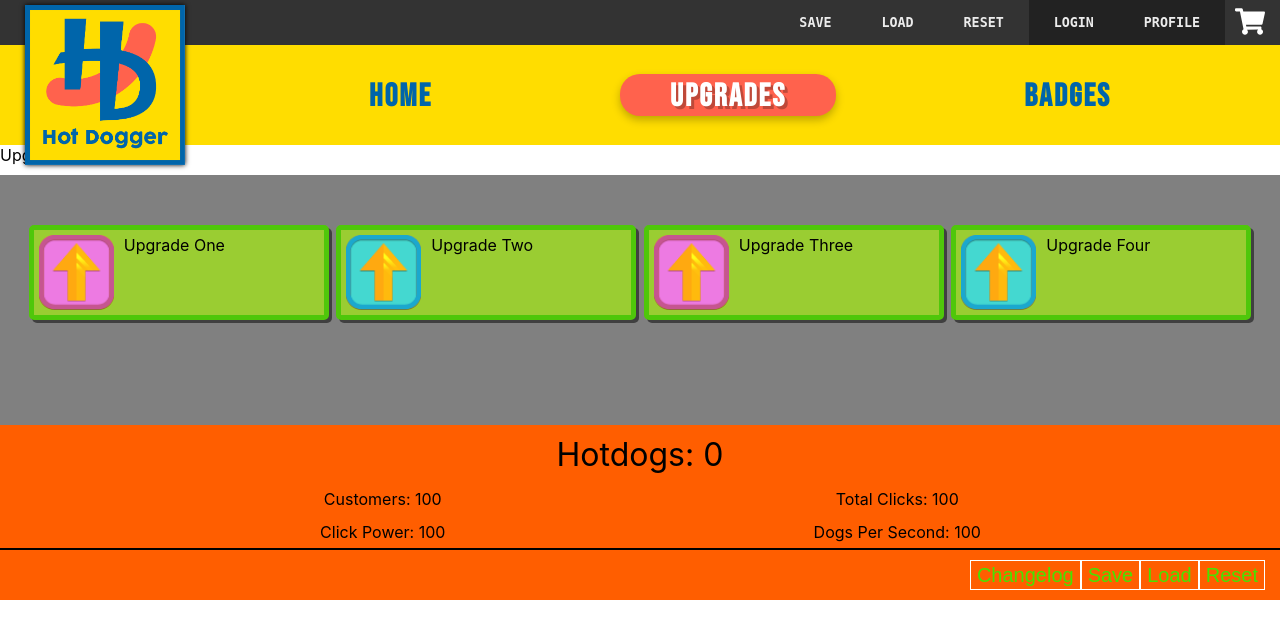
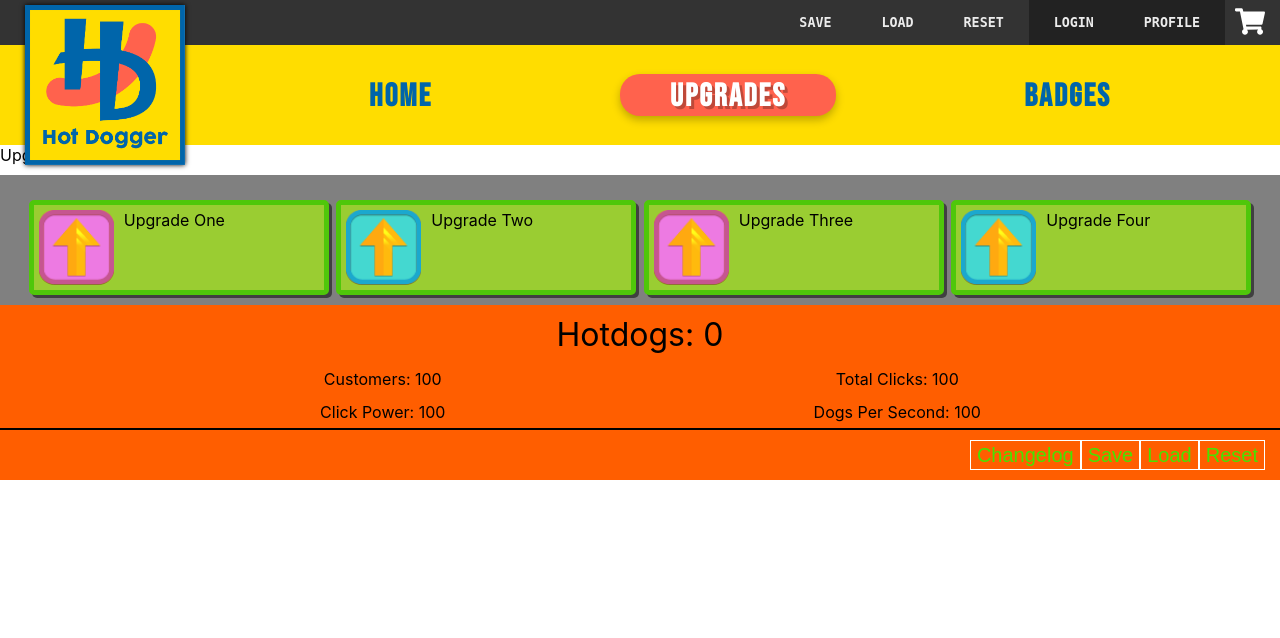
Before and after one commit to stujmar/hotdogger-fe, a React (Create React App) app: page /upgrades in a window 1280 px wide. Shown: the top 638 px of the page. Built offline with nearby package versions, Linux system fonts and the light colour scheme; a web font is replaced by a local one.

Commit message:
upgradepanel: upgrades wrap now

```diff
--- a/src/components/Upgrades/UpgradePanel.module.css
+++ b/src/components/Upgrades/UpgradePanel.module.css
@@ -1,6 +1,6 @@
 .dataStyle {
     background: gray;
-    height: 250px;
     display: flex;
-    padding: 50px 25px 0;
+    flex-flow: row wrap;
+    padding: 25px 25px 0;
 }
```
